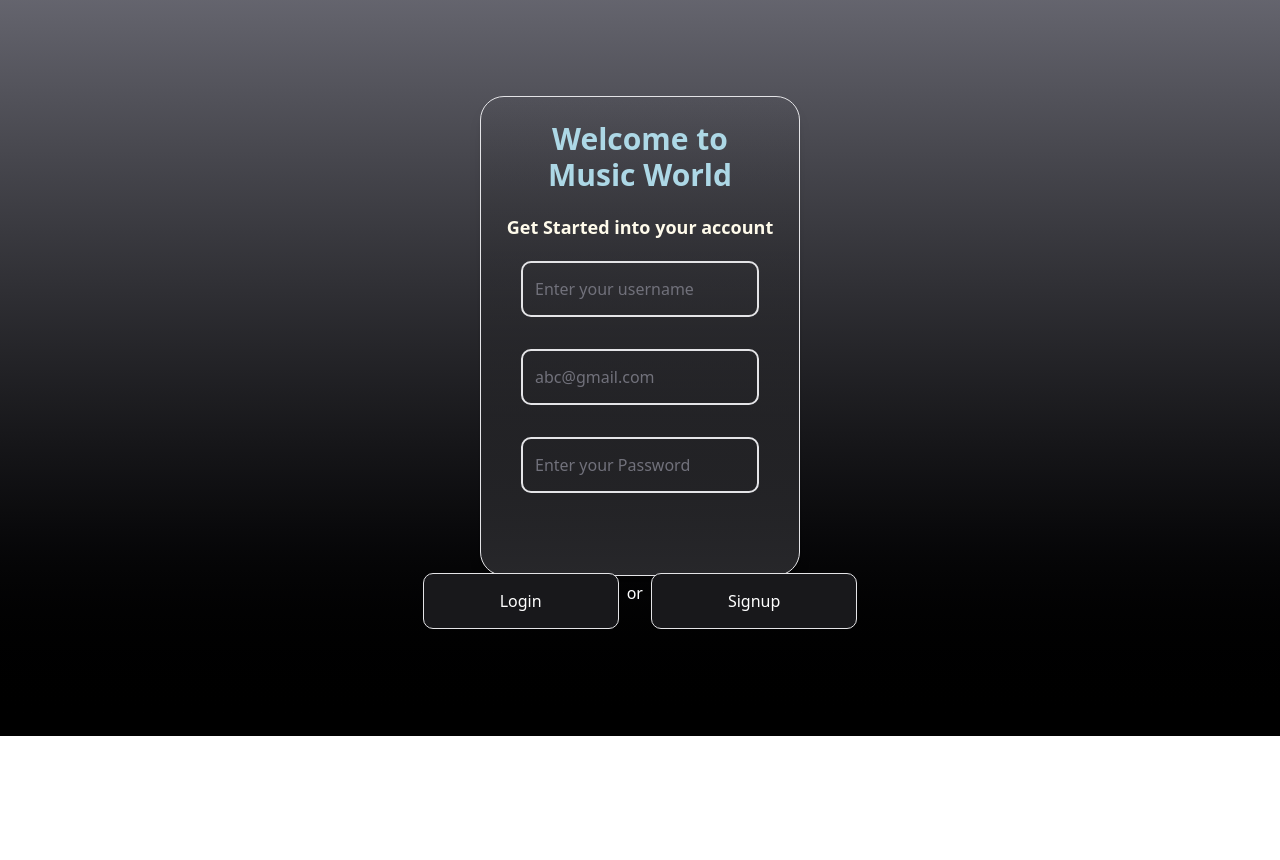
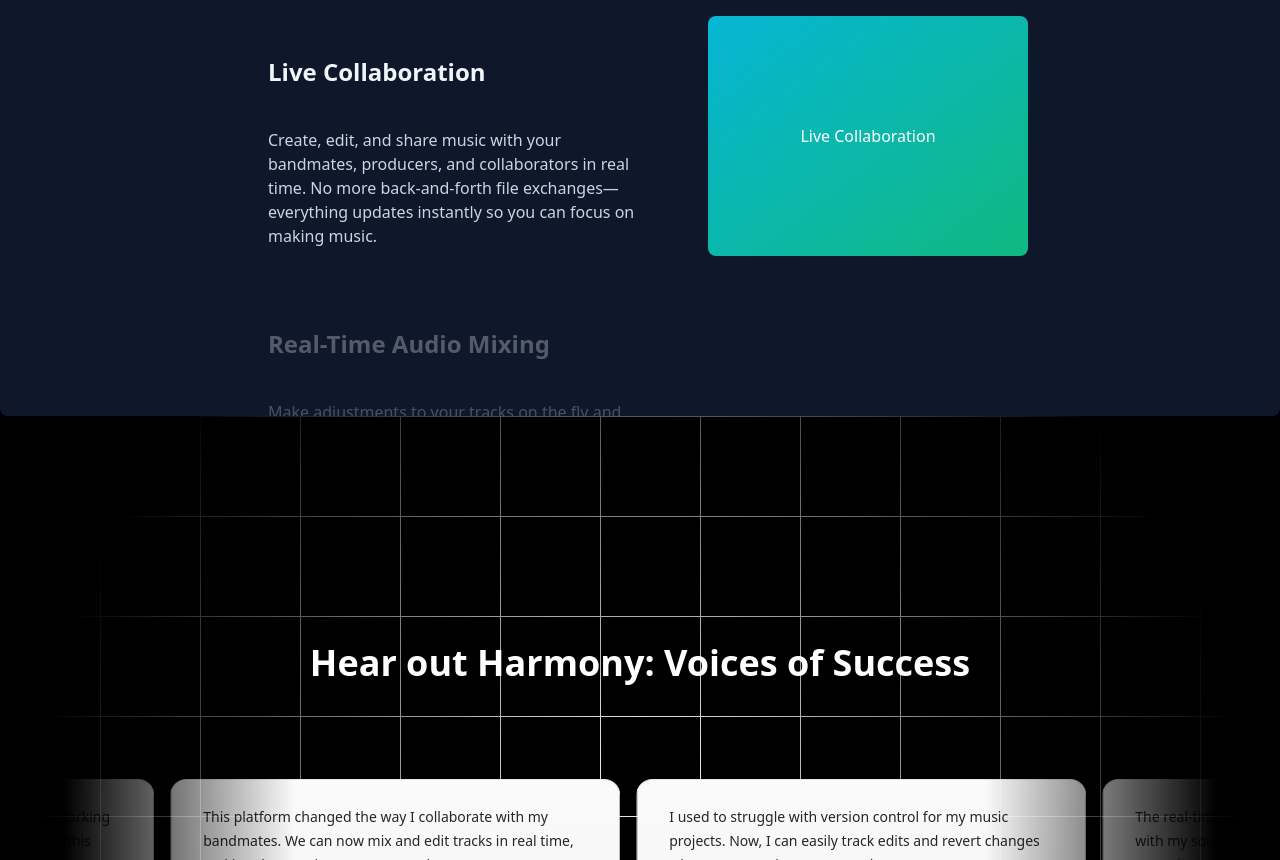
Before and after one commit to Rishav07-05/nextJs, a Next.js app in the folder my-app/: page / in a window 1280 px wide. Shown: the part 1940-2800 px from the top of the page. Before the commit the page ends 2676 px from the top, so only its background shows below. Built offline with nearby package versions, Linux system fonts and the light colour scheme.

Commit message:
Testimonial cards section part done!!!

```diff
--- a/my-app/src/app/globals.css
+++ b/my-app/src/app/globals.css
@@ -47,6 +47,13 @@
     0px 2px 3px -1px rgba(0, 0, 0, 0.1),
     0px 1px 0px 0px rgba(25, 28, 33, 0.02),
     0px 0px 0px 1px rgba(25, 28, 33, 0.08);
+
+  --animate-scroll: scroll var(--animation-duration, 40s) var(--animation-direction, forwards) linear infinite;
+  @keyframes scroll {
+    to {
+      transform: translate(calc(-50% - 0.5rem));
+    }
+  }
 }
 
 :root {
@@ -117,12 +124,3 @@
   --sidebar-border: oklch(1 0 0 / 10%);
   --sidebar-ring: oklch(0.552 0.016 285.938);
 }
-
-@layer base {
-  * {
-    @apply border-border outline-ring/50;
-  }
-  body {
-    @apply bg-background text-foreground;
-  }
-}
--- a/my-app/src/app/page.tsx
+++ b/my-app/src/app/page.tsx
@@ -1,6 +1,8 @@
 import FeaturedPage from "@/components/FeaturedPage";
 import HeroSection from "@/components/HeroSection";
-import Login from "@/components/Login";
+import PageAnimation from "@/components/PageAnimation";
+import TestimonialCards from "@/components/TestimonialCards";
+
 
 
 export default function Home() {
@@ -8,7 +10,8 @@ export default function Home() {
     <main className="min-h-screen bg-black antialiased bg-grid-white/[0.02]">
       <HeroSection />
       <FeaturedPage />
-      <Login />
+      <PageAnimation />
+      <TestimonialCards />
     </main>
   );
 }
--- a/my-app/src/components/Login.tsx
+++ b/my-app/src/components/Login.tsx
@@ -1,7 +1,7 @@
 const Login = () => {
   return (
-    <div className="h-screen w-full bg-gradient-to-b from-zinc-500 to-black flex justify-center items-center">
-      <div className="h-3/5 w-3/12 bg-gradient-to-b from-neutral to-zinc-800 rounded-3xl border border-zinc p-6 shadow-lg">
+    <div className="h-screen w-full bg-gradient-to-b from-zinc-500 to-neutral flex justify-center items-center">
+      <div className="h-3/5 w-3/12 bg-gradient-to-b from-neutral to-zinc-900 rounded-3xl border border-zinc-900 p-6 shadow-xl shadow-black/100">
         <h1 className="text-center text-3xl text-[lightblue] font-bold mb-5">
           Welcome to Music World
         </h1>
@@ -13,23 +13,27 @@ const Login = () => {
             <input
               type="text"
               placeholder="Enter your username"
-              className="h-14 w-full bg-transparent border-2 rounded-lg px-3 mb-8 placeholder:text-zinc-500"
+              className="h-14 w-full bg-transparent border-2 rounded-lg px-3 mb-8 placeholder:text-zinc-500 shadow-md shadow-black/30"
             />
             <input
               type="email"
               placeholder="abc@gmail.com"
-              className="h-14 w-full bg-transparent border-2 rounded-lg px-3 mb-8 placeholder:text-zinc-500"
+              className="h-14 w-full bg-transparent border-2 rounded-lg px-3 mb-8 placeholder:text-zinc-500 shadow-md shadow-black/30"
             />
             <input
               type="password"
               placeholder="Enter your Password"
-              className="h-14 w-full bg-transparent border-2 rounded-lg px-3 placeholder:text-zinc-500"
+              className="h-14 w-full bg-transparent border-2 rounded-lg px-3 placeholder:text-zinc-500 shadow-md shadow-black/30"
             />
 
             <div className="h-14 w-full flex justify-center mt-20 gap-2">
-              <button className="bg-zinc-900 border hover:bg-zinc-950 text-white font-medium rounded-lg px-19 py-1">Login</button>
+              <button className="bg-zinc-900 border hover:bg-zinc-950 text-white font-medium rounded-lg px-19 py-1 shadow-lg shadow-black/40">
+                Login
+              </button>
               <h1 className="mt-2 text-white">or</h1>
-              <button className="bg-zinc-900 border hover:bg-zinc-950 text-white font-medium rounded-lg px-19 py-1">Signup</button>
+              <button className="bg-zinc-900 border hover:bg-zinc-950 text-white font-medium rounded-lg px-19 py-1 shadow-lg shadow-black/40">
+                Signup
+              </button>
             </div>
           </form>
         </div>
--- /dev/null
+++ b/my-app/src/components/PageAnimation.tsx
@@ -0,0 +1,60 @@
+// import React from 'react'
+'use client'
+import { StickyScroll } from "./ui/sticky-scroll-reveal"
+
+
+const content = [
+  {
+    title: "Live Collaboration",
+    description:
+      "Create, edit, and share music with your bandmates, producers, and collaborators in real time. No more back-and-forth file exchanges—everything updates instantly so you can focus on making music.",
+    content: (
+      <div className="flex h-full w-full items-center justify-center bg-[linear-gradient(to_bottom_right,var(--cyan-500),var(--emerald-500))] text-white">
+        Live Collaboration
+      </div>
+    ),
+  },
+  {
+    title: "Real-Time Audio Mixing",
+    description:
+      "Make adjustments to your tracks on the fly and hear changes in real time. Fine-tune levels, effects, and arrangements without waiting—experience seamless collaboration between artists and engineers.",
+    content: (
+      <div className="flex h-full w-full items-center justify-center text-white">
+        Real-Time Audio Mixing
+      </div>
+    ),
+  },
+  {
+    title: "Version Control for Tracks",
+    description:
+      "Never lose an idea again. Keep track of every version of your music, compare edits, and revert to previous versions anytime. Stay in control of your creative process without worrying about lost progress.",
+    content: (
+      <div className="flex h-full w-full items-center justify-center bg-[linear-gradient(to_bottom_right,var(--orange-500),var(--yellow-500))] text-white">
+        Version Control for Tracks
+      </div>
+    ),
+  },
+  {
+    title: "Unlimited Creativity",
+    description:
+      "Experiment freely with your sound without limitations. Save multiple versions of your projects, collaborate with other artists, and push the boundaries of your creativity in a dynamic and flexible environment.",
+    content: (
+      <div className="flex h-full w-full items-center justify-center bg-[linear-gradient(to_bottom_right,var(--cyan-500),var(--emerald-500))] text-white">
+        Unlimited Creativity
+      </div>
+    ),
+  },
+];
+
+
+
+
+const PageAnimation = () => {
+  return (
+    <div className="">
+      <StickyScroll content={content} />
+    </div>
+  )
+}
+
+export default PageAnimation;
--- /dev/null
+++ b/my-app/src/components/TestimonialCards.tsx
@@ -0,0 +1,61 @@
+'use client'
+import { InfiniteMovingCards } from "./ui/infinite-moving-cards";
+import { cn } from "@/lib/utils";
+
+
+
+const testimonials = [
+  {
+    quote:
+      "This platform changed the way I collaborate with my bandmates. We can now mix and edit tracks in real time, making the creative process seamless!",
+    name: "Alex Johnson",
+    title: "Music Producer",
+  },
+  {
+    quote:
+      "I used to struggle with version control for my music projects. Now, I can easily track edits and revert changes whenever I need. It's a game-changer!",
+    name: "Samantha Lee",
+    title: "Singer & Songwriter",
+  },
+  {
+    quote:
+      "The real-time audio mixing feature is incredible! Working with my sound engineer remotely has never been this smooth and efficient.",
+    name: "David Carter",
+    title: "Guitarist & Composer",
+  },
+];
+
+
+
+const TestimonialCards = () => {
+  return (
+    <div className="h-screen w-full relative flex flex-col items-center justify-center gap-20 overflow-hidden bg-black">
+      {/* Overlay with partial grid visibility */}
+      <div
+        className={cn(
+          "absolute inset-0 bg-black",
+          "before:absolute before:inset-0 before:bg-[radial-gradient(circle,rgba(0,0,0,0)_10%,rgba(0,0,0,1)_80%)]",
+          "[background-size:100px_100px]",
+          "[background-image:linear-gradient(to_right,#e4e4e7_1px,transparent_1px),linear-gradient(to_bottom,#e4e4e7_1px,transparent_1px)]",
+          "dark:[background-image:linear-gradient(to_right,#262626_1px,transparent_1px),linear-gradient(to_bottom,#262626_1px,transparent_1px)]"
+        )}
+      />
+
+      <h2 className="text-white text-center text-4xl font-bold z-10">
+        Hear out Harmony: Voices of Success
+      </h2>
+
+      <div className="flex justify-center w-full overflow-hidden px-4 sm:px-6 lg:px-8 z-10">
+        <div className="w-full max-w-6xl">
+          <InfiniteMovingCards
+            items={testimonials}
+            direction="right"
+            speed="slow"
+          />
+        </div>
+      </div>
+    </div>
+  );
+};
+
+export default TestimonialCards;
--- /dev/null
+++ b/my-app/src/components/ui/infinite-moving-cards.tsx
@@ -0,0 +1,117 @@
+"use client";
+
+import { cn } from "@/lib/utils";
+import React, { useEffect, useState } from "react";
+
+export const InfiniteMovingCards = ({
+  items,
+  direction = "left",
+  speed = "fast",
+  pauseOnHover = true,
+  className,
+}: {
+  items: {
+    quote: string;
+    name: string;
+    title: string;
+  }[];
+  direction?: "left" | "right";
+  speed?: "fast" | "normal" | "slow";
+  pauseOnHover?: boolean;
+  className?: string;
+}) => {
+  const containerRef = React.useRef<HTMLDivElement>(null);
+  const scrollerRef = React.useRef<HTMLUListElement>(null);
+
+  useEffect(() => {
+    addAnimation();
+  }, []);
+  const [start, setStart] = useState(false);
+  function addAnimation() {
+    if (containerRef.current && scrollerRef.current) {
+      const scrollerContent = Array.from(scrollerRef.current.children);
+
+      scrollerContent.forEach((item) => {
+        const duplicatedItem = item.cloneNode(true);
+        if (scrollerRef.current) {
+          scrollerRef.current.appendChild(duplicatedItem);
+        }
+      });
+
+      getDirection();
+      getSpeed();
+      setStart(true);
+    }
+  }
+  const getDirection = () => {
+    if (containerRef.current) {
+      if (direction === "left") {
+        containerRef.current.style.setProperty(
+          "--animation-direction",
+          "forwards"
+        );
+      } else {
+        containerRef.current.style.setProperty(
+          "--animation-direction",
+          "reverse"
+        );
+      }
+    }
+  };
+  const getSpeed = () => {
+    if (containerRef.current) {
+      if (speed === "fast") {
+        containerRef.current.style.setProperty("--animation-duration", "20s");
+      } else if (speed === "normal") {
+        containerRef.current.style.setProperty("--animation-duration", "40s");
+      } else {
+        containerRef.current.style.setProperty("--animation-duration", "80s");
+      }
+    }
+  };
+  return (
+    <div
+      ref={containerRef}
+      className={cn(
+        "scroller relative z-20 max-w-7xl overflow-hidden [mask-image:linear-gradient(to_right,transparent,white_20%,white_80%,transparent)]",
+        className
+      )}
+    >
+      <ul
+        ref={scrollerRef}
+        className={cn(
+          "flex w-max min-w-full shrink-0 flex-nowrap gap-4 py-4",
+          start && "animate-scroll",
+          pauseOnHover && "hover:[animation-play-state:paused]"
+        )}
+      >
+        {items.map((item, idx) => (
+          <li
+            className="relative w-[350px] max-w-full shrink-0 rounded-2xl border border-b-0 border-zinc-200 bg-[linear-gradient(180deg,#fafafa,#f5f5f5)] px-8 py-6 md:w-[450px] dark:border-zinc-700 dark:bg-[linear-gradient(180deg,#27272a,#18181b)]"
+            key={item.name}
+          >
+            <blockquote>
+              <div
+                aria-hidden="true"
+                className="user-select-none pointer-events-none absolute -top-0.5 -left-0.5 -z-1 h-[calc(100%_+_4px)] w-[calc(100%_+_4px)]"
+              ></div>
+              <span className="relative z-20 text-sm leading-[1.6] font-normal text-neutral-800 dark:text-gray-100">
+                {item.quote}
+              </span>
+              <div className="relative z-20 mt-6 flex flex-row items-center">
+                <span className="flex flex-col gap-1">
+                  <span className="text-sm leading-[1.6] font-normal text-neutral-500 dark:text-gray-400">
+                    {item.name}
+                  </span>
+                  <span className="text-sm leading-[1.6] font-normal text-neutral-500 dark:text-gray-400">
+                    {item.title}
+                  </span>
+                </span>
+              </div>
+            </blockquote>
+          </li>
+        ))}
+      </ul>
+    </div>
+  );
+};
--- a/my-app/src/components/ui/sticky-scroll-reveal.tsx
+++ b/my-app/src/components/ui/sticky-scroll-reveal.tsx
@@ -41,14 +41,14 @@ export const StickyScroll = ({
   });
 
   const backgroundColors = [
-    "var(--slate-900)",
-    "var(--black)",
-    "var(--neutral-900)",
+    "#0f172a", // slate-900
+    "#000000", // black
+    "#171717", // neutral-900
   ];
   const linearGradients = [
-    "linear-gradient(to bottom right, var(--cyan-500), var(--emerald-500))",
-    "linear-gradient(to bottom right, var(--pink-500), var(--indigo-500))",
-    "linear-gradient(to bottom right, var(--orange-500), var(--yellow-500))",
+    "linear-gradient(to bottom right, #06b6d4, #10b981)", // cyan-500 to emerald-500
+    "linear-gradient(to bottom right, #ec4899, #6366f1)", // pink-500 to indigo-500
+    "linear-gradient(to bottom right, #f97316, #eab308)", // orange-500 to yellow-500
   ];
 
   const [backgroundGradient, setBackgroundGradient] = useState(
@@ -64,7 +64,7 @@ export const StickyScroll = ({
       animate={{
         backgroundColor: backgroundColors[activeCard % backgroundColors.length],
       }}
-      className="h-[30rem] overflow-y-auto flex justify-center relative space-x-10 rounded-md p-10"
+      className="relative flex h-[30rem] justify-center space-x-10 overflow-y-auto rounded-md p-10"
       ref={ref}
     >
       <div className="div relative flex items-start px-4">
@@ -89,7 +89,7 @@ export const StickyScroll = ({
                 animate={{
                   opacity: activeCard === index ? 1 : 0.3,
                 }}
-                className="text-kg text-slate-300 max-w-sm mt-10"
+                className="text-kg mt-10 max-w-sm text-slate-300"
               >
                 {item.description}
               </motion.p>
@@ -101,7 +101,7 @@ export const StickyScroll = ({
       <div
         style={{ background: backgroundGradient }}
         className={cn(
-          "hidden lg:block h-60 w-80 rounded-md bg-white sticky top-10 overflow-hidden",
+          "sticky top-10 hidden h-60 w-80 overflow-hidden rounded-md bg-white lg:block",
           contentClassName
         )}
       >
```
